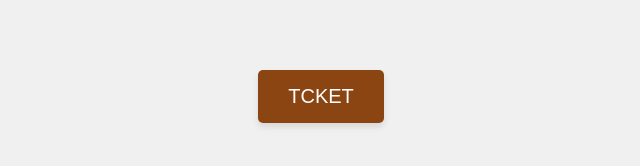
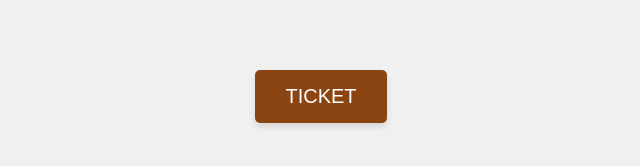
Before and after one commit to lauraMister/TICKET, a plain HTML site: page index.html in a window 1280 px wide. Shown: the part 304-470 px from the top of the page, 319-959 px from the left. Drawn offline with Linux system fonts and the light colour scheme.

Commit message:
Update index.html

```diff
--- a/index.html
+++ b/index.html
@@ -32,7 +32,7 @@
     </style>
 </head>
 <body>
-    <button class="center-button" id="downloadButton">TCKET</button>
+    <button class="center-button" id="downloadButton">TICKET</button>
 
     <script>
         document.getElementById('downloadButton').addEventListener('click', function() {
```
